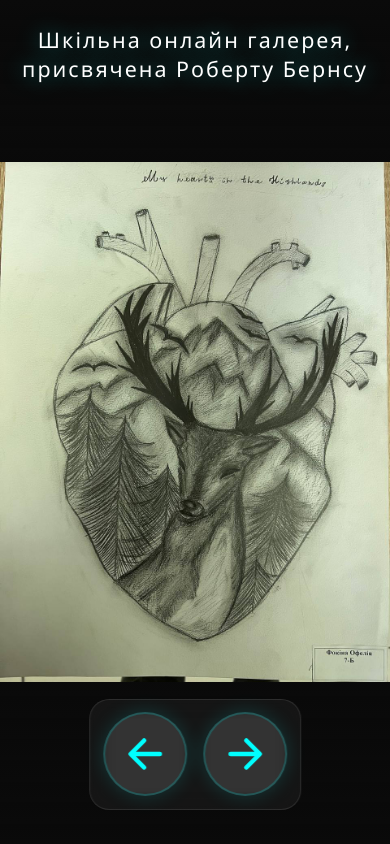
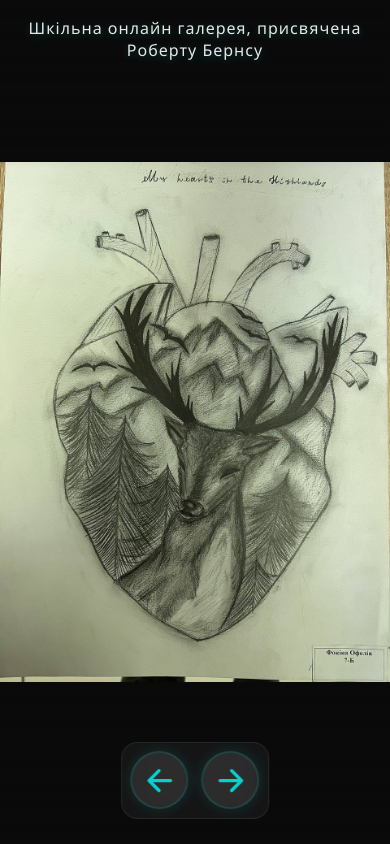
Before and after one commit to ByteMe6/schoolGallery, a website: page index.html in a window 390 px wide. Drawn offline with nearby package versions, Linux system fonts and the light colour scheme.

Commit message:
better ui

```diff
--- a/style.css
+++ b/style.css
@@ -8,9 +8,11 @@
     --primary-color: #ffffff;
     --accent-color: #00ffff;
     --bg-color: #0a0a0a;
-    --transition-speed: 0.8s;
+    --transition-speed: 0.5s;
     --blur-amount: 10px;
-    --slide-duration: 0.8s;
+    --slide-duration: 0.5s;
+    --heading-shadow: 0 2px 10px rgba(0, 255, 255, 0.3);
+    --btn-shadow: 0 0 15px rgba(0, 255, 255, 0.15);
 }
 
 body, html {
@@ -114,57 +116,67 @@ main {
     left: 50%;
     transform: translateX(-50%);
     color: var(--primary-color);
-    text-shadow: 0 0 20px rgba(0, 255, 255, 0.5);
+    text-shadow: var(--heading-shadow);
     z-index: 10;
-    font-size: clamp(1.2rem, 3vw, 1.8rem);
+    font-size: clamp(1rem, 2.5vw, 1.5rem);
     text-align: center;
     padding: 0 1rem;
     width: 100%;
     max-width: 1200px;
-    letter-spacing: 2px;
+    letter-spacing: 1px;
     font-weight: 400;
+    opacity: 0.9;
+    transition: opacity 0.3s ease;
+}
+
+.mainHeading:hover {
+    opacity: 1;
 }
 
 .nav {
     position: absolute;
-    bottom: 3rem;
+    bottom: 2rem;
     left: 50%;
     transform: translateX(-50%);
     z-index: 10;
     user-select: none;
     display: flex;
-    gap: 0.8rem;
-    padding: 0.6rem;
-    border-radius: 20px;
+    gap: 0.6rem;
+    padding: 0.4rem;
+    border-radius: 16px;
     background: rgba(255,255,255,0.05);
     backdrop-filter: blur(10px);
     -webkit-backdrop-filter: blur(10px);
-    border: 1px solid rgba(255,255,255,0.1);
+    border: 1px solid rgba(255,255,255,0.08);
+    transform-origin: center;
+    transition: all 0.3s ease;
 }
 
 .nav .btn {
     background-color: rgba(255,255,255,0.08);
     color: var(--accent-color);
-    border: 1px solid rgba(0,255,255,0.2);
-    padding: 0.6rem;
+    border: 1px solid rgba(0,255,255,0.15);
+    padding: 0.5rem;
     border-radius: 50%;
     cursor: pointer;
     backdrop-filter: blur(5px);
     transition: all 0.3s cubic-bezier(0.4, 0, 0.2, 1);
-    font-size: 1rem;
+    font-size: 0.9rem;
     display: flex;
     align-items: center;
     justify-content: center;
-    box-shadow: 0 0 20px rgba(0,255,255,0.15);
-    min-width: 2rem;
-    min-height: 2rem;
+    box-shadow: var(--btn-shadow);
+    min-width: 1.8rem;
+    min-height: 1.8rem;
+    opacity: 0.8;
 }
 
 .nav .btn:hover {
     background-color: rgba(0,255,255,0.15);
     transform: scale(1.1);
     border-color: var(--accent-color);
-    box-shadow: 0 0 30px rgba(0,255,255,0.25);
+    box-shadow: 0 0 20px rgba(0,255,255,0.3);
+    opacity: 1;
 }
 
 .nav .btn:active {
@@ -179,22 +191,22 @@ main {
 /* Адаптивность */
 @media (max-width: 768px) {
     .mainHeading {
-        top: max(1.5rem, 5vh);
-        font-size: clamp(1.5rem, 6vw, 2.2rem);
-        padding: 0 max(1.5rem, 4vw);
+        top: max(1rem, 3vh);
+        font-size: clamp(1.1rem, 4vw, 1.6rem);
+        padding: 0 max(1rem, 3vw);
     }
 
     .nav {
-        bottom: max(2rem, 5vh);
-        gap: max(1.5rem, 4vw);
-        padding: max(1rem, 2vw);
+        bottom: max(1.5rem, 4vh);
+        gap: max(1rem, 3vw);
+        padding: max(0.6rem, 1.5vw);
     }
 
     .nav .btn {
-        padding: max(1.2rem, 3vw);
-        font-size: max(1.5rem, 4vw);
-        min-width: 3.5rem;
-        min-height: 3.5rem;
+        padding: max(0.8rem, 2vw);
+        font-size: max(1.1rem, 3vw);
+        min-width: 2.5rem;
+        min-height: 2.5rem;
         border-width: 2px;
     }
 
@@ -205,22 +217,22 @@ main {
 
 @media (max-width: 480px) {
     .mainHeading {
-        top: max(1rem, 3vh);
-        font-size: clamp(1.2rem, 5.5vw, 1.8rem);
-        padding: 0 max(1rem, 3vw);
+        top: max(0.8rem, 2vh);
+        font-size: clamp(1rem, 4vw, 1.4rem);
+        padding: 0 max(0.8rem, 2vw);
     }
 
     .nav {
-        bottom: max(1.5rem, 4vh);
-        gap: max(1rem, 3vw);
-        padding: max(0.8rem, 2vw);
+        bottom: max(1rem, 3vh);
+        gap: max(0.8rem, 2vw);
+        padding: max(0.5rem, 1.5vw);
     }
 
     .nav .btn {
-        padding: max(1rem, 2.5vw);
-        font-size: max(1.2rem, 3.5vw);
-        min-width: 3rem;
-        min-height: 3rem;
+        padding: max(0.6rem, 1.5vw);
+        font-size: max(1rem, 2.5vw);
+        min-width: 2.2rem;
+        min-height: 2.2rem;
     }
 
     .smallPadding {
@@ -242,21 +254,21 @@ main {
 /* Ландшафтная ориентация на мобильных */
 @media (max-height: 480px) and (orientation: landscape) {
     .mainHeading {
-        top: max(0.5rem, 2vh);
-        font-size: clamp(1rem, 4vw, 1.5rem);
+        top: max(0.3rem, 1vh);
+        font-size: clamp(0.9rem, 3vw, 1.2rem);
     }
 
     .nav {
-        bottom: max(0.5rem, 2vh);
-        gap: max(0.8rem, 2vw);
-        padding: max(0.6rem, 1.5vw);
+        bottom: max(0.3rem, 1vh);
+        gap: max(0.6rem, 1.5vw);
+        padding: max(0.4rem, 1vw);
     }
 
     .nav .btn {
-        padding: max(0.8rem, 2vw);
-        font-size: max(1rem, 3vw);
-        min-width: 2.5rem;
-        min-height: 2.5rem;
+        padding: max(0.5rem, 1.5vw);
+        font-size: max(0.9rem, 2.5vw);
+        min-width: 2rem;
+        min-height: 2rem;
     }
 
     .smallPadding {
```
